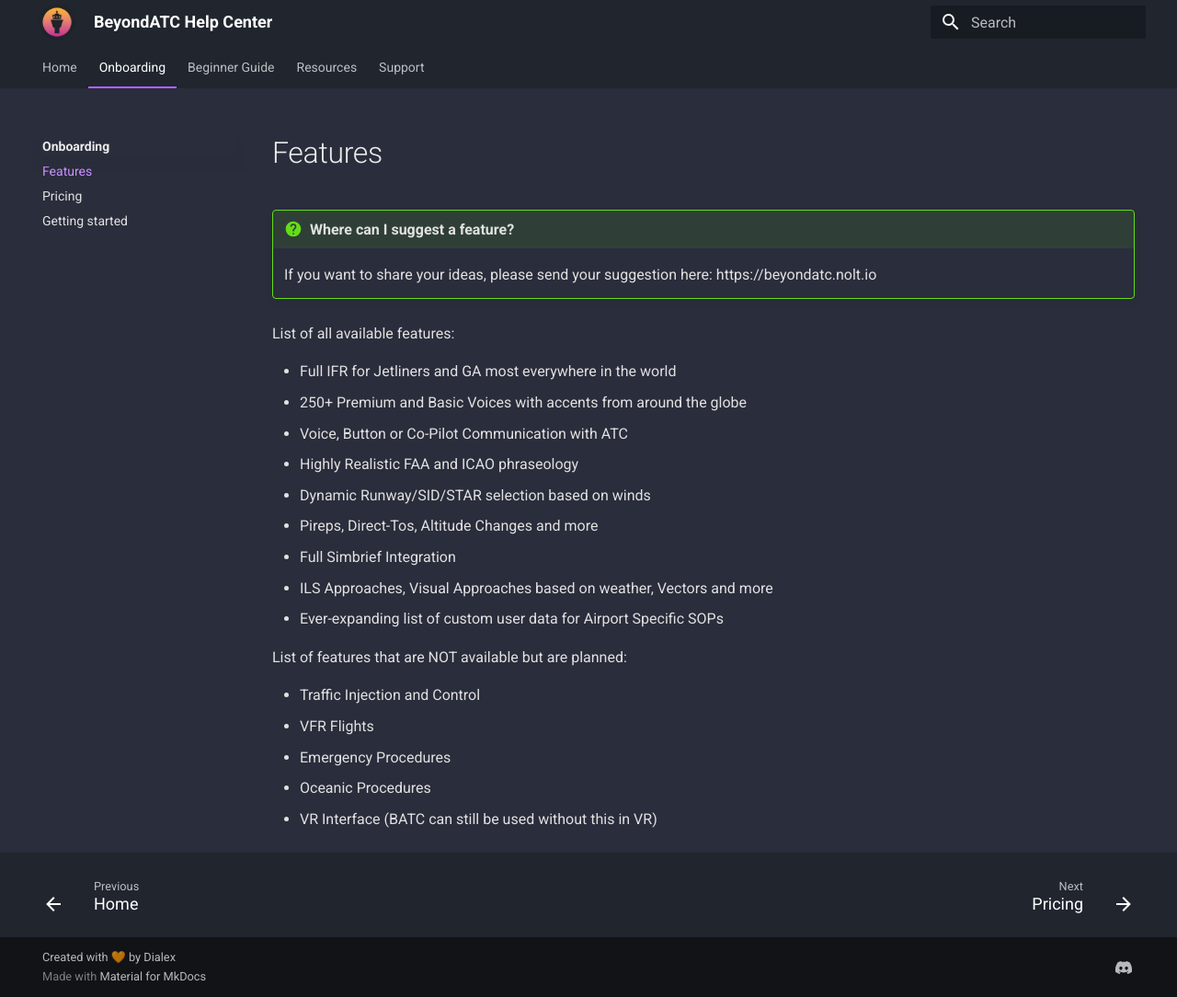
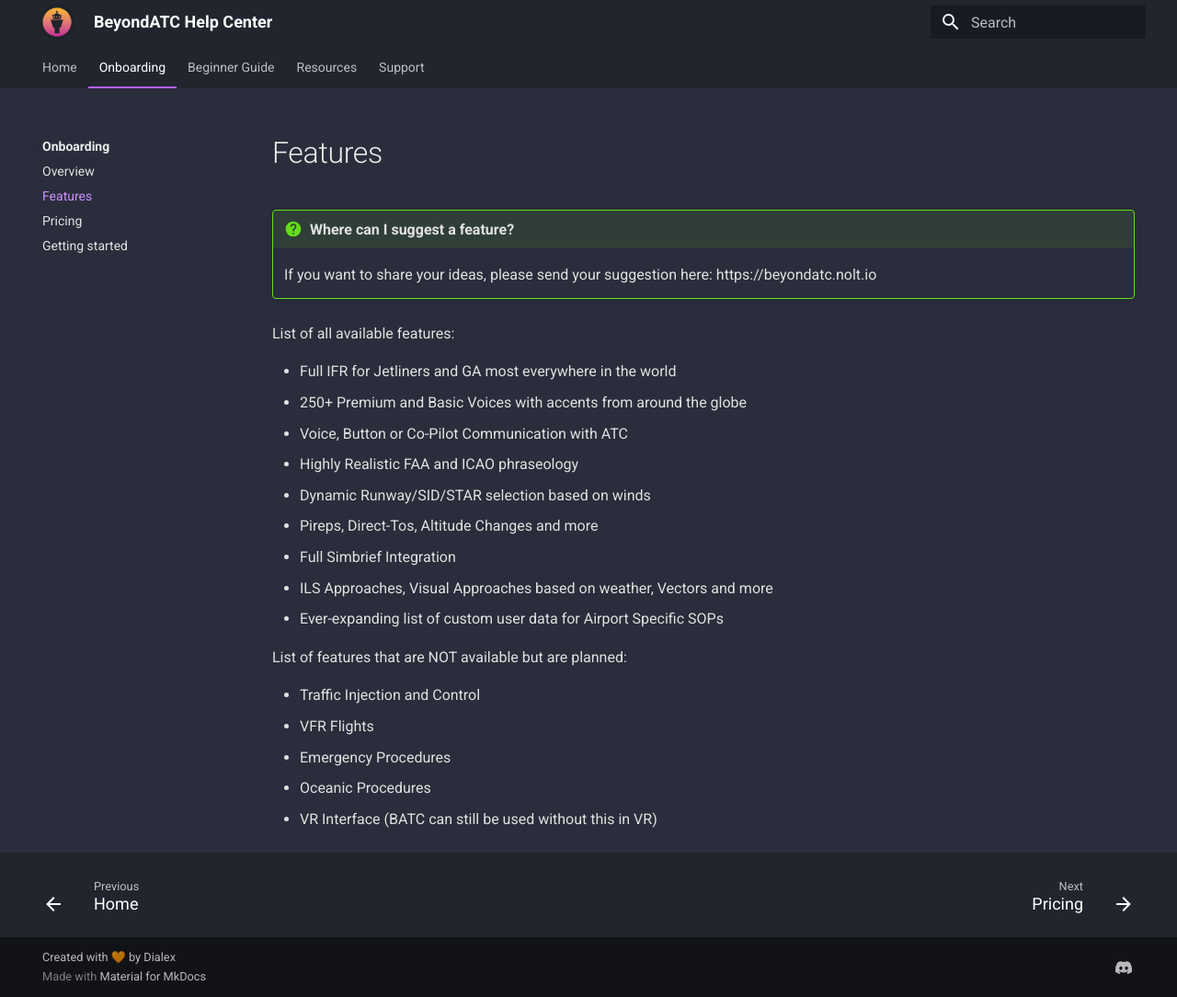
Before and after one commit to BeyondATC/BeyondATC_Wiki, an MkDocs documentation site: the page built from docs/onboarding/features.md, in a window 1280 px wide and 1084 px high. Shown: the whole window at 92% size. Built offline with MkDocs 1.6.1 and Material for MkDocs 9.7.7, drawn with Linux system fonts in a browser that asks for light colours.

Commit message:
new page in navigation: onboarding/overview

```diff
--- a/mkdocs.yml
+++ b/mkdocs.yml
@@ -44,6 +44,7 @@ markdown_extensions:
 nav:
   - Home: 'index.md'
   - Onboarding:
+    - 'Overview': 'onboarding/overview.md'
     - 'Features': 'onboarding/features.md'
     - 'Pricing': 'onboarding/pricing.md'
     - 'Getting started': 'onboarding/getting-started.md'
```
